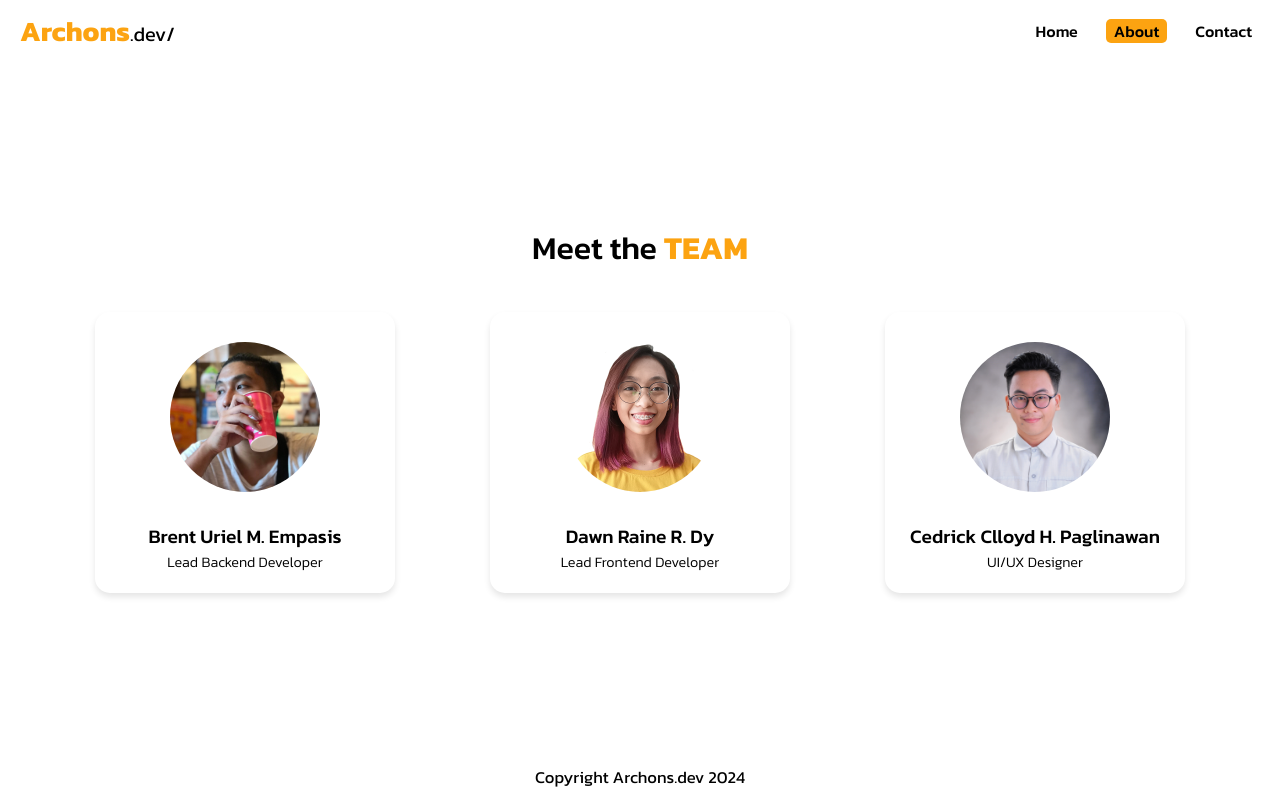
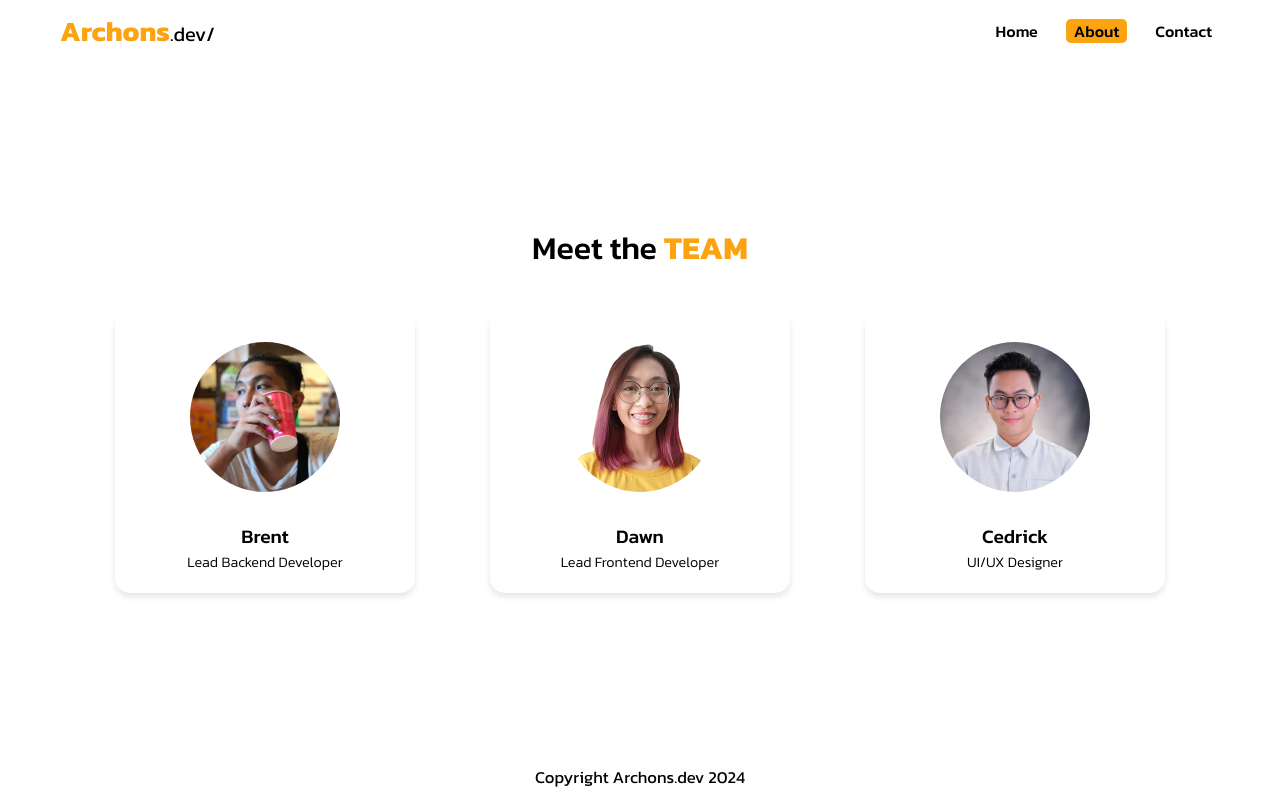
Before and after one commit to ArchonsDev/flask-archons-web, a Flask app: page /about in a window 1280 px wide. Run offline with Flask 3, Linux system fonts and the light colour scheme; some web fonts are replaced.

Commit message:
refactor: Add max-width and edit member name

```diff
--- a/static/css/style.css
+++ b/static/css/style.css
@@ -265,23 +265,6 @@ footer {
         flex-wrap: wrap;
         flex-direction: row;
     }
-}
-
-/* Desktop (min-width: 1024px) */
-@media (min-width: 1024px) {
-    /* Styles for desktops and larger devices */
-    body {
-        font-size: 20px;
-    }
-
-    .scale-anim {
-        transition: transform 0.3s ease, box-shadow 0.3s ease;
-    }
-
-    .scale-anim:hover {
-        box-shadow: 0px 4px 6px rgba(0, 0, 0, 0.1);
-        transform: scale(1.1);
-    }
 
     #navToggle {
         display: none;
@@ -304,6 +287,26 @@ footer {
     }
 }
 
+/* Desktop (min-width: 1024px) */
+@media (min-width: 1024px) {
+    /* Styles for desktops and larger devices */
+    body {
+        font-size: 20px;
+        max-width: 1200px;
+        margin-left:auto;
+        margin-right: auto;
+    }
+
+    .scale-anim {
+        transition: transform 0.3s ease, box-shadow 0.3s ease;
+    }
+
+    .scale-anim:hover {
+        box-shadow: 0px 4px 6px rgba(0, 0, 0, 0.1);
+        transform: scale(1.1);
+    }
+}
+
 /* Large Desktop (min-width: 1440px) */
 @media (min-width: 1440px) {
     /* Styles for large desktops or high-resolution screens */
--- a/templates/about.html
+++ b/templates/about.html
@@ -13,7 +13,7 @@
         <img src="{{ url_for('static', filename='images/pfp_03.jpg') }}" alt="">
       </div>
       <div class="card-title">
-        <p>Brent Uriel M. Empasis</p>
+        <p>Brent</p>
       </div>
       <div class="card-text">
         <p>Lead Backend Developer</p>
@@ -25,7 +25,7 @@
         <img src="{{ url_for('static', filename='images/pfp_02.png') }}" alt="">
       </div>
       <div class="card-title">
-        <p>Dawn Raine R. Dy</p>
+        <p>Dawn</p>
       </div>
       <div class="card-text">
         <p>Lead Frontend Developer</p>
@@ -37,7 +37,7 @@
         <img src="{{ url_for('static', filename='images/pfp_01.jpg') }}" alt="">
       </div>
       <div class="card-title">
-        <p>Cedrick Clloyd H. Paglinawan</p>
+        <p>Cedrick</p>
       </div>
       <div class="card-text">
         <p>UI/UX Designer</p>
```
